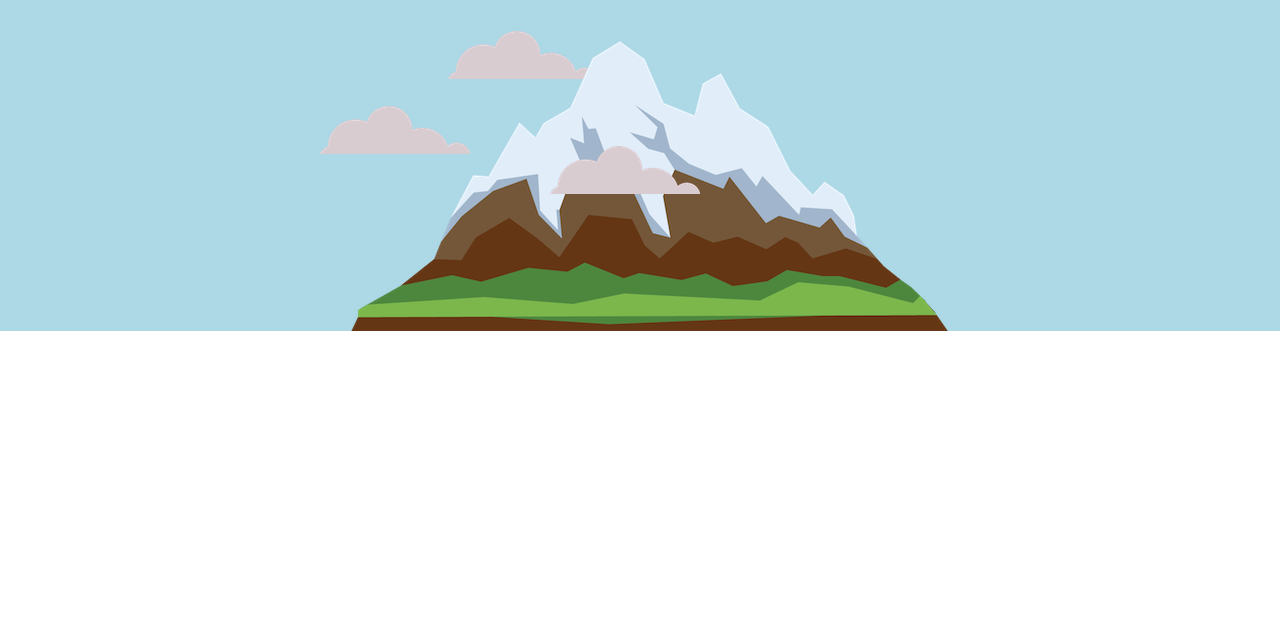
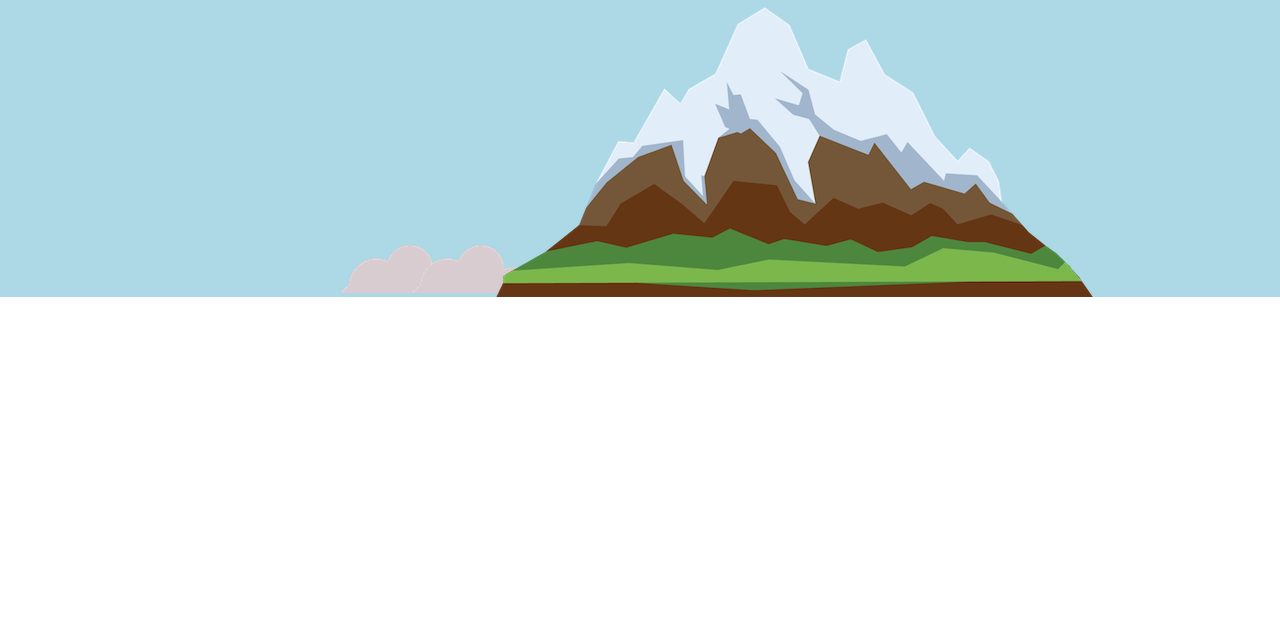
Before and after one commit to Jarnotk/htmlcv, a plain HTML site: page index.html in a window 1280 px wide. Shown: the part 179-800 px from the top of the page. Drawn offline with Linux system fonts and the light colour scheme.

Commit message:
Add files via upload

```diff
--- a/css/index.css
+++ b/css/index.css
@@ -11,19 +11,15 @@
 /* ******************************************************** */
 header {
 	background-color: lightblue;
-	position: relative;
-	height: 500px;
-	padding-top: 10px;
+	text-align: center;
 }
 h1 {
-	text-align: center;
 	margin: 10px;
 	margin-top: 0px;
 	padding: 10px 0px 10px 10px;
 	border: 1px;
 }
 p {
-	text-align: center;
 	margin: 10px 30px;
 	padding: 10px 0px 10px 0px;
 }
@@ -32,35 +28,19 @@ p {
 /*						CLASS SELECTORS						*/
 /* ******************************************************** */
 .cloud1 {
-	position: absolute;
-	top: 285px;
-	/*right: ;*/
-	/*bottom: ;*/
-	left: 25%;
-	z-index: 2;
+	margin-top: 50px;
+	position: relative;
+	top: ;
+	right: ;
+	bottom: ;
+	left: 225px;
 }
 .cloud2 {
 	position: absolute;
-	top: 210px;
-	/*right: ;*/
-	bottom: ;
-	left: 35%;
-}
-.cloud3 {
-	position: absolute;
-	top: 325PX;
-	/*right: ;*/
-	/*bottom: ;*/
-	left: 43%;
-	z-index: 2;
 }
 .mountain {
-	position: absolute;
-	/*top: ;*/
-	/*right: ;*/
-	bottom: 0px;
-	left: 350px;
-	z-index: 1;
+	position: relative;
+	bottom: -4px;
 }
 
 /* ******************************************************** */
```
